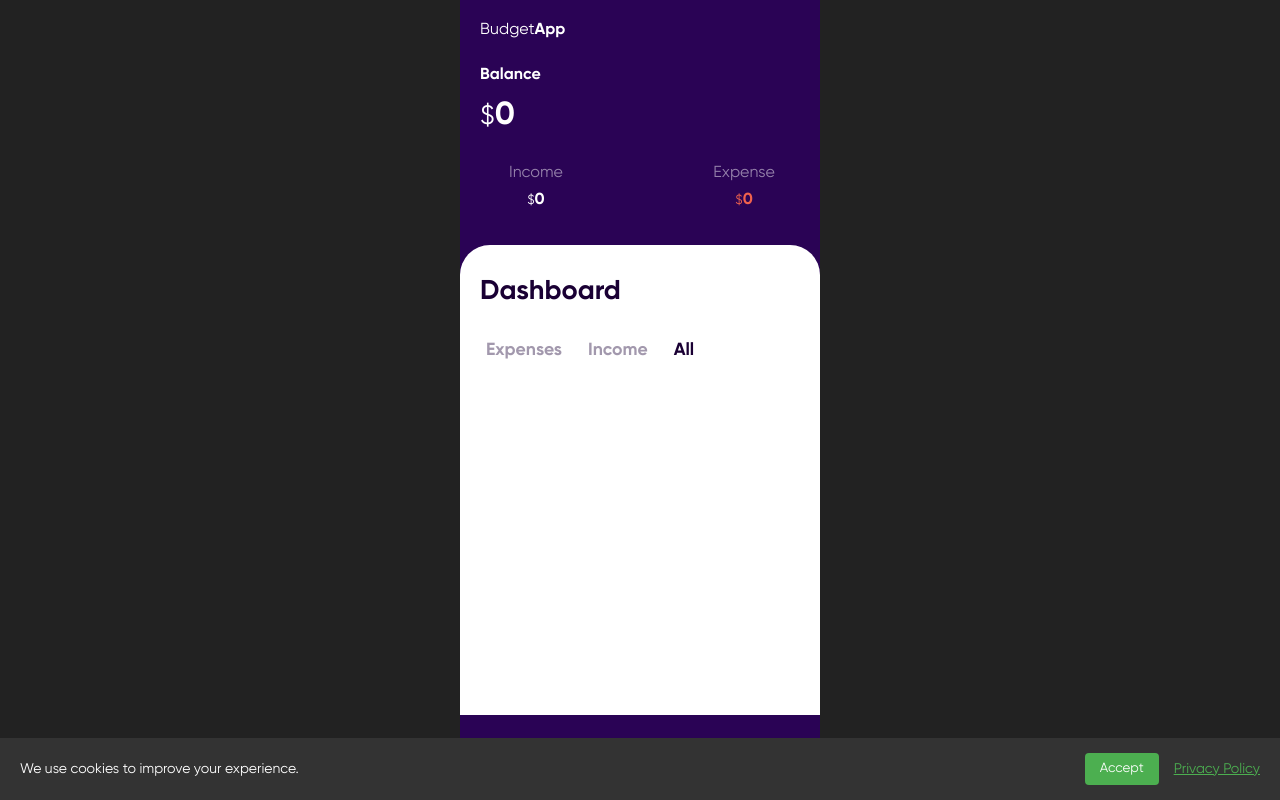
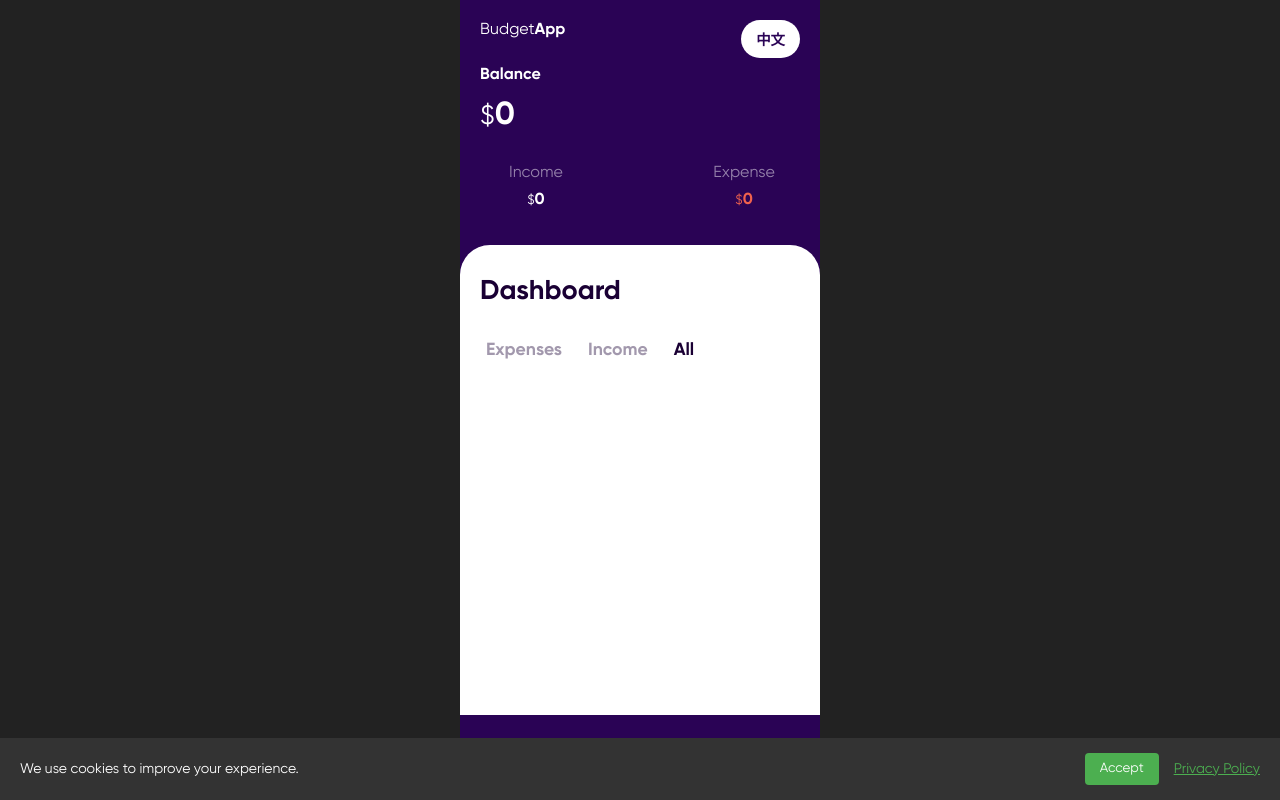
Before and after one commit to Rzna-5559/budget-app, a website: page index.html in a window 1280 px wide. Drawn offline with Linux system fonts and the light colour scheme.

Commit message:
feat: Add Chinese/English language toggle support
- Implement i18n.js for internationalization support
- Add language toggle button in header area
- Support Chinese and English translations
- Update currency display based on language (USD/CNY)
- Apply language preferences to all UI elements
- Maintain language preference in localStorage
- Update validation messages for both languages
- Add CSS styles for language toggle button
- Improve accessibility with aria-labels in both languages

```diff
--- a/budget.js
+++ b/budget.js
@@ -30,6 +30,19 @@ let balance = 0,
   outcome = 0;
 const DELETE = "delete",
   EDIT = "edit";
+
+function getCurrency() {
+  const lang = localStorage.getItem("language") || "en";
+  return lang === "zh" ? "¥" : "$";
+}
+
+function getBalanceLabel() {
+  const lang = localStorage.getItem("language") || "en";
+  if (lang === "zh") {
+    return income >= outcome ? "" : "-";
+  }
+  return income >= outcome ? "" : "-";
+}
 // INPUT VALIDATION
 
 function validateTitle(title) {
@@ -278,10 +291,10 @@ function updateUI() {
   outcome = calculateTotal("expense", ENTRY_LIST);
   balance = Math.abs(calculateBalance(income, outcome));
 
-  const currency = "$";
-  const sign = income >= outcome ? currency : "-" + currency;
+  const currency = getCurrency();
+  const sign = getBalanceLabel();
 
-  balanceEl.innerHTML = `<small>${sign}</small>${balance}`;
+  balanceEl.innerHTML = `<small>${sign}${currency}</small>${balance}`;
   outcomeTotalEl.innerHTML = `<small>${currency}</small>${outcome}`;
   incomeTotalEl.innerHTML = `<small>${currency}</small>${income}`;
 
@@ -301,7 +314,7 @@ function updateUI() {
 
 function showEntry(list, type, title, amount, id) {
   const safeTitle = escapeHtml(title);
-  const currency = "$";
+  const currency = getCurrency();
   const entry = `<li id="${id}" class="${type}" role="listitem" aria-label="${safeTitle} ${currency}${amount}">
                     <div class="entry">${safeTitle} : ${currency}${amount}</div>
                     <button id="edit" class="edit-btn" aria-label="Edit entry" role="button" tabindex="0"></button>
--- /dev/null
+++ b/i18n.js
@@ -0,0 +1,138 @@
+// Internationalization (i18n) Module
+const translations = {
+  en: {
+    balance: "Balance",
+    income: "Income",
+    expense: "Expense",
+    dashboard: "Dashboard",
+    expenses: "Expenses",
+    all: "All",
+    title: "title",
+    amount: "$0",
+    privacyPolicy: "Privacy Policy",
+    cookieMessage: "We use cookies to improve your experience.",
+    accept: "Accept",
+    edit: "Edit",
+    delete: "Delete",
+    appTitle: "BudgetApp"
+  },
+  zh: {
+    balance: "余额",
+    income: "收入",
+    expense: "支出",
+    dashboard: "仪表盘",
+    expenses: "支出",
+    all: "全部",
+    title: "标题",
+    amount: "¥0",
+    privacyPolicy: "隐私政策",
+    cookieMessage: "我们使用cookies来改善您的体验。",
+    accept: "接受",
+    edit: "编辑",
+    delete: "删除",
+    appTitle: "预算应用"
+  }
+};
+
+let currentLanguage = localStorage.getItem("language") || "en";
+
+function setLanguage(lang) {
+  if (translations[lang]) {
+    currentLanguage = lang;
+    localStorage.setItem("language", lang);
+    updatePageTranslations();
+    updateLanguageToggleButton();
+    if (typeof onLanguageChange === "function") {
+      onLanguageChange(lang);
+    }
+    window.dispatchEvent(new CustomEvent("languageChanged", { detail: { language: lang } }));
+  }
+}
+
+function t(key) {
+  return translations[currentLanguage][key] || translations["en"][key] || key;
+}
+
+function updatePageTranslations() {
+  document.querySelectorAll("[data-i18n]").forEach(element => {
+    const key = element.getAttribute("data-i18n");
+    if (element.tagName === "INPUT") {
+      element.placeholder = t(key);
+    } else if (element.tagName === "TITLE") {
+      element.textContent = t(key);
+    } else {
+      element.textContent = t(key);
+    }
+  });
+
+  document.querySelectorAll("[data-i18n-aria]").forEach(element => {
+    const key = element.getAttribute("data-i18n-aria");
+    element.setAttribute("aria-label", t(key));
+  });
+
+  const balanceTitle = document.querySelector(".balance .title");
+  if (balanceTitle) balanceTitle.textContent = t("balance");
+
+  const incomeTitle = document.querySelector(".income .title");
+  if (incomeTitle) incomeTitle.textContent = t("income");
+
+  const expenseTitle = document.querySelector(".outcome .title");
+  if (expenseTitle) expenseTitle.textContent = t("expense");
+
+  const dashTitle = document.querySelector(".dash-title");
+  if (dashTitle) dashTitle.textContent = t("dashboard");
+
+  const cookieText = document.querySelector(".cookie-text");
+  if (cookieText) cookieText.textContent = t("cookieMessage");
+
+  const cookieAccept = document.querySelector(".cookie-accept");
+  if (cookieAccept) cookieAccept.textContent = t("accept");
+
+  document.title = t("appTitle");
+}
+
+function createLanguageToggle() {
+  const existingToggle = document.querySelector(".language-toggle");
+  if (existingToggle) {
+    return existingToggle;
+  }
+
+  const toggle = document.createElement("button");
+  toggle.className = "language-toggle";
+  toggle.setAttribute("aria-label", "Toggle language");
+  toggle.setAttribute("title", "切换语言 / Switch language");
+
+  updateLanguageToggleButtonStyle(toggle);
+
+  toggle.addEventListener("click", function() {
+    const newLang = currentLanguage === "en" ? "zh" : "en";
+    setLanguage(newLang);
+  });
+
+  return toggle;
+}
+
+function updateLanguageToggleButton() {
+  const toggle = document.querySelector(".language-toggle");
+  if (toggle) {
+    updateLanguageToggleButtonStyle(toggle);
+  }
+}
+
+function updateLanguageToggleButtonStyle(toggle) {
+  toggle.textContent = currentLanguage === "en" ? "中文" : "EN";
+  toggle.setAttribute("aria-label", currentLanguage === "en" ? "Switch to Chinese" : "切换到英文");
+}
+
+function initI18n() {
+  const toggle = createLanguageToggle();
+  const appTitle = document.querySelector(".app-title");
+  if (appTitle) {
+    appTitle.parentNode.insertBefore(toggle, appTitle.nextSibling);
+  }
+  updatePageTranslations();
+}
+
+if (typeof module !== "undefined" && module.exports) {
+  module.exports = { translations, setLanguage, t, initI18n, currentLanguage };
+}
--- a/index.html
+++ b/index.html
@@ -5,7 +5,7 @@
     <meta http-equiv="X-UA-Compatible" content="IE=edge" />
     <meta name="viewport" content="width=device-width, initial-scale=1.0" />
     <meta name="description" content="Budget App - Personal budget management application">
-    <title>Budget App</title>
+    <title data-i18n="appTitle">Budget App</title>
     <link href="./style.css" rel="stylesheet" type="text/css" />
   </head>
   <body>
@@ -15,17 +15,17 @@
       </div>
       <div class="budget-header" role="region" aria-label="Budget summary">
         <div class="balance">
-          <div class="title" role="heading" aria-level="2">Balance</div>
+          <div class="title" role="heading" aria-level="2" data-i18n="balance">Balance</div>
           <div class="value" role="status" aria-live="polite"><small>$</small>0</div>
         </div>
         <div class="account">
           <div class="income" role="region" aria-label="Income">
-            <div class="title" role="heading" aria-level="3">Income</div>
+            <div class="title" role="heading" aria-level="3" data-i18n="income">Income</div>
             <div class="income-total"><small>$</small>0</div>
           </div>
           <div class="chart" role="img" aria-label="Budget chart"></div>
           <div class="outcome" role="region" aria-label="Expense">
-            <div class="title" role="heading" aria-level="3">Expense</div>
+            <div class="title" role="heading" aria-level="3" data-i18n="expense">Expense</div>
             <div class="outcome-total"><small>$</small>0</div>
           </div>
         </div>
@@ -91,16 +91,22 @@
 
     <!-- Cookie Banner -->
     <div id="cookie-banner" class="cookie-banner" role="dialog" aria-label="Cookie consent" style="display: none;">
-      <p class="cookie-text">We use cookies to improve your experience.</p>
-      <button onclick="acceptCookies()" class="cookie-accept" aria-label="Accept cookies">Accept</button>
-      <a href="./privacy.html" class="privacy-link" aria-label="View privacy policy">Privacy Policy</a>
+      <p class="cookie-text" data-i18n="cookieMessage">We use cookies to improve your experience.</p>
+      <button onclick="acceptCookies()" class="cookie-accept" aria-label="Accept cookies" data-i18n="accept">Accept</button>
+      <a href="./privacy.html" class="privacy-link" aria-label="View privacy policy" data-i18n="privacyPolicy">Privacy Policy</a>
     </div>
 
     <footer role="contentinfo">
-      <a href="./privacy.html" aria-label="Privacy Policy page">Privacy Policy</a>
+      <a href="./privacy.html" aria-label="Privacy Policy page" data-i18n="privacyPolicy">Privacy Policy</a>
     </footer>
 
+    <script src="./i18n.js"></script>
     <script src="./chart.js"></script>
     <script src="./budget.js"></script>
+    <script>
+      if (typeof initI18n === "function") {
+        document.addEventListener("DOMContentLoaded", initI18n);
+      }
+    </script>
   </body>
 </html>
--- a/style.css
+++ b/style.css
@@ -586,6 +586,40 @@ input:focus {
   outline-offset: 2px;
 }
 
+/* LANGUAGE TOGGLE */
+.language-toggle {
+  position: absolute;
+  top: 20px;
+  right: 20px;
+  padding: 8px 15px;
+  background-color: #fff;
+  color: #2a0355;
+  border: none;
+  border-radius: 20px;
+  font-size: 0.9em;
+  font-weight: bold;
+  cursor: pointer;
+  transition: all 0.3s ease;
+  font-family: "Gilroy", Arial, sans-serif;
+}
+
+.language-toggle:hover {
+  background-color: #4CAF50;
+  color: #fff;
+  transform: scale(1.05);
+}
+
+.language-toggle:focus {
+  outline: 2px solid #4CAF50;
+  outline-offset: 2px;
+}
+
+.budget-container .app-title {
+  margin-top: 20px;
+  margin-left: 20px;
+  position: relative;
+}
+
 /* HIGH CONTRAST MODE */
 @media (prefers-contrast: high) {
   .budget-container {
```
